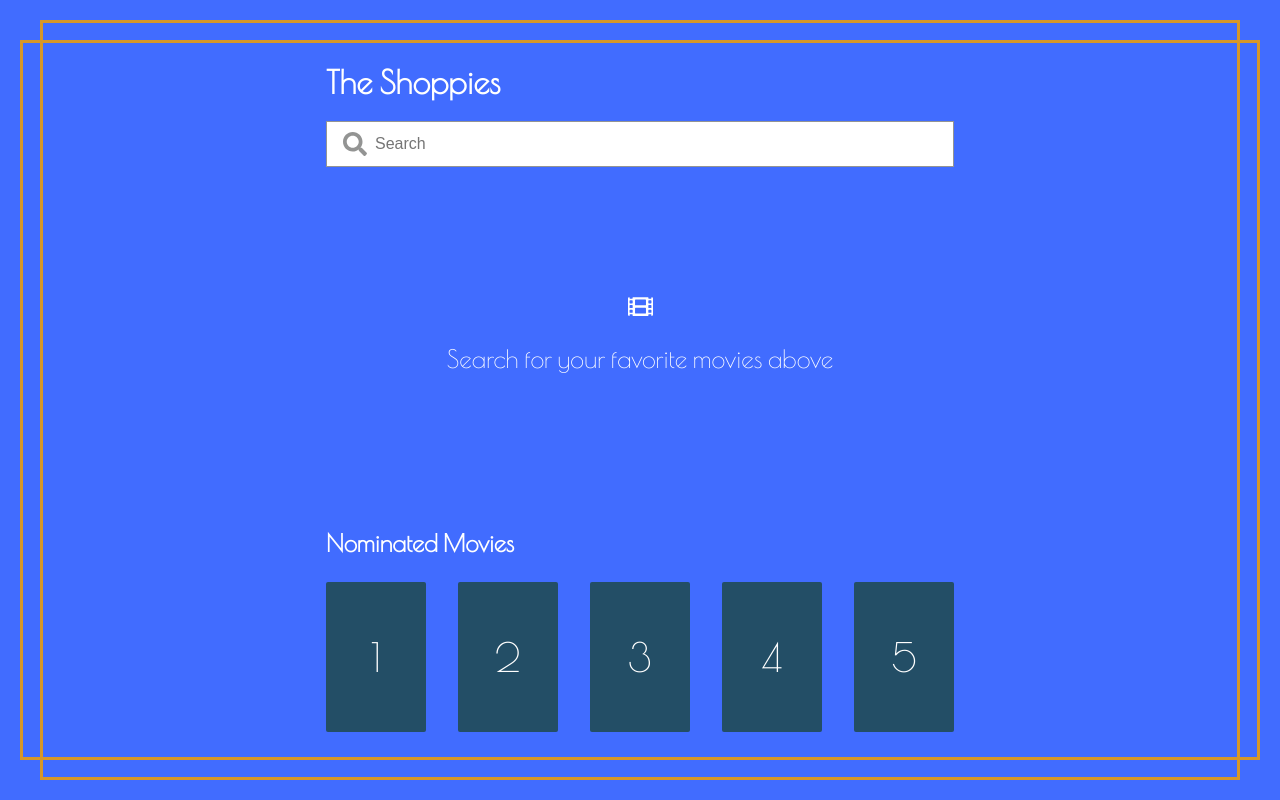
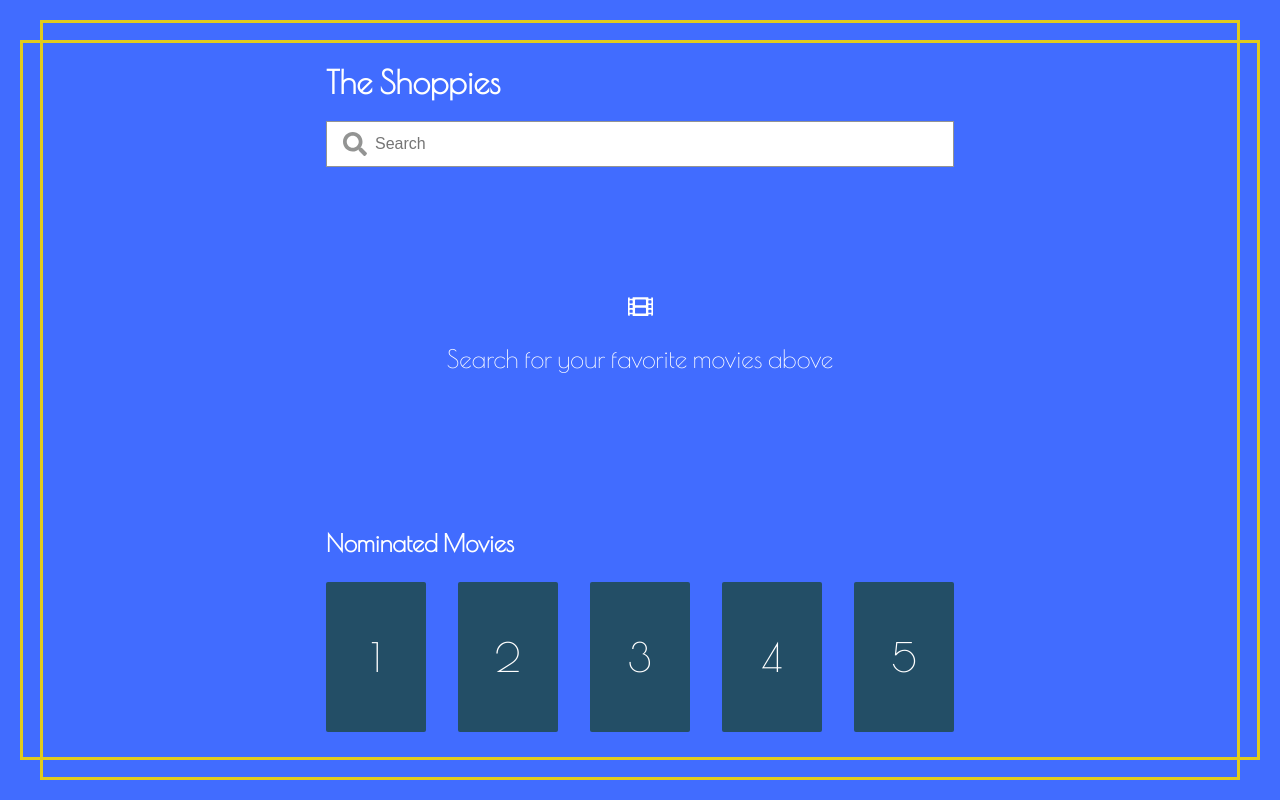
Before and after one commit to kutluduman/shoppies, a React (Create React App) app: page / in a window 1280 px wide. Built offline with nearby package versions, Linux system fonts and the light colour scheme.

Commit message:
Changed the border color

```diff
--- a/src/library/colors.js
+++ b/src/library/colors.js
@@ -1,4 +1,4 @@
 export const MediumBlue = '#234e66';
 export const DarkBlue = '#033048';
 export const MediumGray = '#939493';
-export const Amber = '#d69729';
+export const Amber = '#E1CB1E';
```
